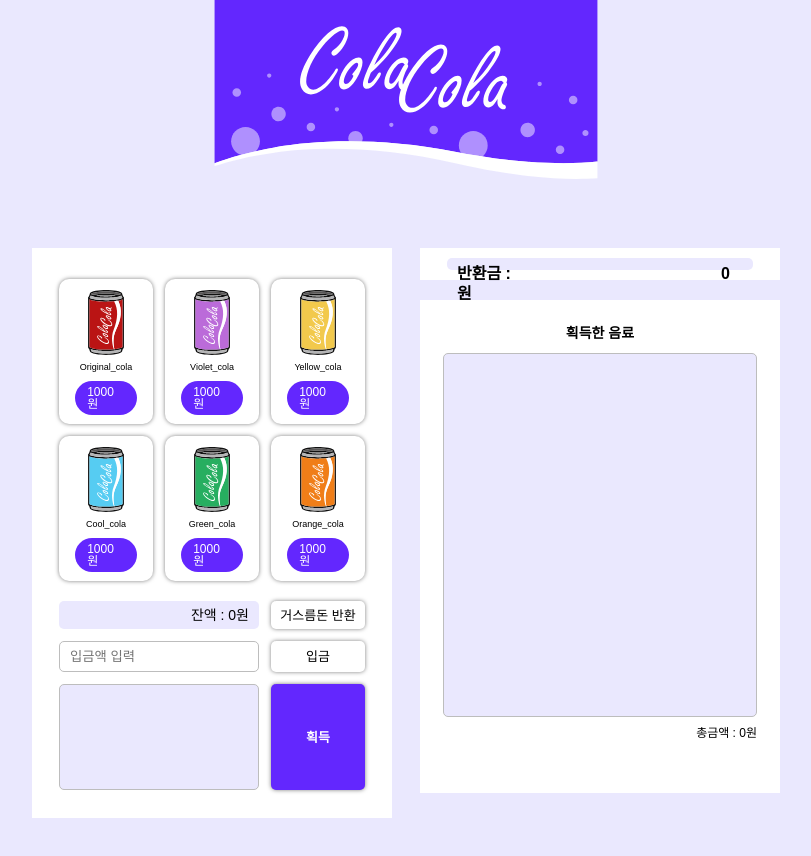
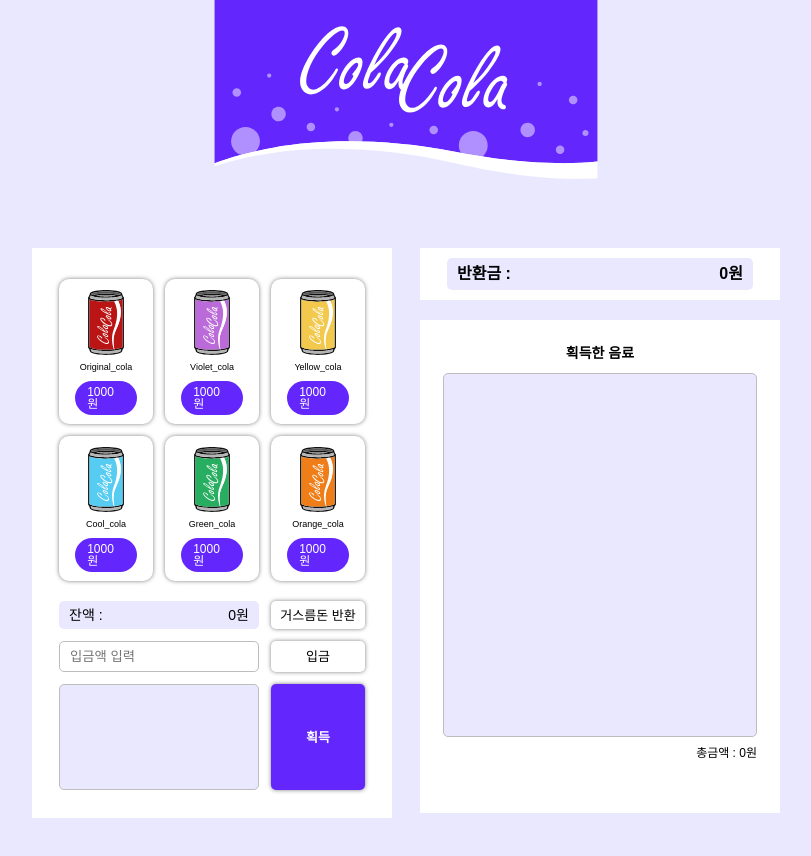
Before and after one commit to Hongryeoll/Vending_machine, a plain HTML site: page index.html in a window 1280 px wide. Shown: the whole page, without its empty margins (234-1045 px from the left). Drawn offline with Linux system fonts and the light colour scheme.

Commit message:
💄 : 금액나오는css 부분들 수정

```diff
--- a/src/style/style.css
+++ b/src/style/style.css
@@ -145,7 +145,7 @@ body {
   float: right;
 }
 
-.info-balance .text-balance::before{
+.info-balance::before{
   content: "잔액 : ";
 }
 
@@ -231,10 +231,9 @@ body {
   font-weight: 700;
 }
 
-.container-mymoney .text-mymoney::before{
+.container-mymoney .info-mymoney::before{
   content: "반환금 : ";
-  float: left;
-  margin-right: 210px;
+  font-weight: 700;
 }
 
 .container-mymoney .text-mymoney::after{
```
